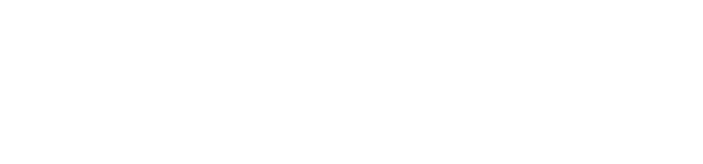
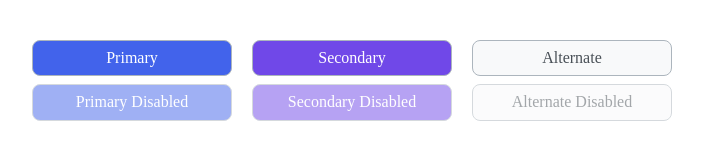
Before and after one commit to js-tasks-ru/htmlcss-20211021_maestroat, a website: page 03-lection1/01-button/index.html in a window 1280 px wide. Shown: the whole page, without its empty margins (278-981 px from the left). Drawn offline with Linux system fonts and the light colour scheme.

Commit message:
feature-button-3

```diff
--- a/03-lection1/01-button/button.css
+++ b/03-lection1/01-button/button.css
@@ -1 +1,49 @@
+
 /* Стилизация кнопки */
+
+.button {
+    border: 1px solid var(--grey-3);
+    box-sizing: border-box;
+    border-radius: 8px;
+    min-width: 200px;
+    padding: 0.5em;
+    font-size: 1.6rem;
+    text-align: center;
+    transition: opacity 200ms ease-in-out, background 200ms ease-in-out;
+    color: var(--white);
+    cursor: pointer;
+}
+.button_primary {
+    background: var(--blue-1);
+}
+.button_primary:hover {
+    background: var(--blue-2);
+}
+.button_primary:disabled, .button_secondary:disabled, .button_alternate:disabled {
+    opacity: 0.5;
+    cursor: not-allowed;
+}
+.button_primary:active {
+    background: var(--button__active);
+}
+
+.button_secondary{
+    background: var(--purple);
+}
+.button_secondary:hover{
+    background: var(--purple-2);
+}
+.button_secondary:active {
+    background: var(--button__active);
+}
+.button_alternate {
+    background: var(--grey-1);
+    color: var(--alternate-text);
+}
+.button_alternate:hover {
+    border: 1px solid var(--alternate-border);
+}
+.button_alternate:active {
+    background: var(--button__active);
+    color: var(--white);
+}
--- a/03-lection1/01-button/index.html
+++ b/03-lection1/01-button/index.html
@@ -1,11 +1,74 @@
 <!DOCTYPE html>
-<!-- Страница с кнопкой -->
 <html lang="ru">
 <head>
+    <title>Button</title>
     <link rel="stylesheet" href="../../assets/css/main.css">
     <link rel="stylesheet" href="./button.css">
+    <meta charset="utf-8">
+    <style type="text/css">
+        .button-main {
+            display: flex;
+            flex-basis: auto;
+            flex-flow: row wrap;
+        }
+        .button-group-center {
+            display: flex;
+            flex-wrap: wrap;
+            margin: 40px auto;
+        }
+        .button-group {
+            display: flex;
+            justify-content: center;
+            flex-direction: column;
+            flex-wrap: wrap;
+            align-content: center;
+            margin-right: 20px;
+            width: 200px;
+        }
+        .button-group > .button { margin-bottom: 8px; }
+        .button-group > .button:last-child { margin-bottom: 0; }
+    </style>
 </head>
 <body>
-
+<main class="button-main ">
+    <section class="button-group-center">
+        <div class="button-group">
+            <button class="button button_primary">
+                <span>Primary</span>
+            </button>
+            <button class="button button_primary button_primary:disabled" disabled>
+                <span>Primary Disabled</span>
+            </button>
+            <!-- Кнопка Active сделана на основной -->
+            <!--		<button class="button button_primary button_primary:active">-->
+            <!--			 <span>Primary Active</span>-->
+            <!--		</button>-->
+        </div>
+        <div class="button-group">
+            <button class="button button_secondary">
+                <span>Secondary</span>
+            </button>
+            <button class="button button_secondary button_secondary:disabled" disabled>
+                <span>Secondary Disabled</span>
+            </button>
+            <!-- Кнопка Active сделана на основной -->
+            <!--		<button class="button button_secondary button_secondary:active">-->
+            <!--			<span>Secondary Active</span>-->
+            <!--		</button>-->
+        </div>
+        <div class="button-group">
+            <button class="button button_alternate">
+                <span>Alternate</span>
+            </button>
+            <button class="button button_alternate button_alternate:disabled" disabled>
+                <span>Alternate Disabled</span>
+            </button>
+            <!-- Кнопка Active сделана на основной -->
+            <!--		<button class="button button_alternate button_alternate:active">-->
+            <!--			<span>Alternate Active</span>-->
+            <!--		</button>-->
+        </div>
+    </section>
+</main>
 </body>
 </html>
```
Lines whose indentation alone changed are shown as unchanged.
